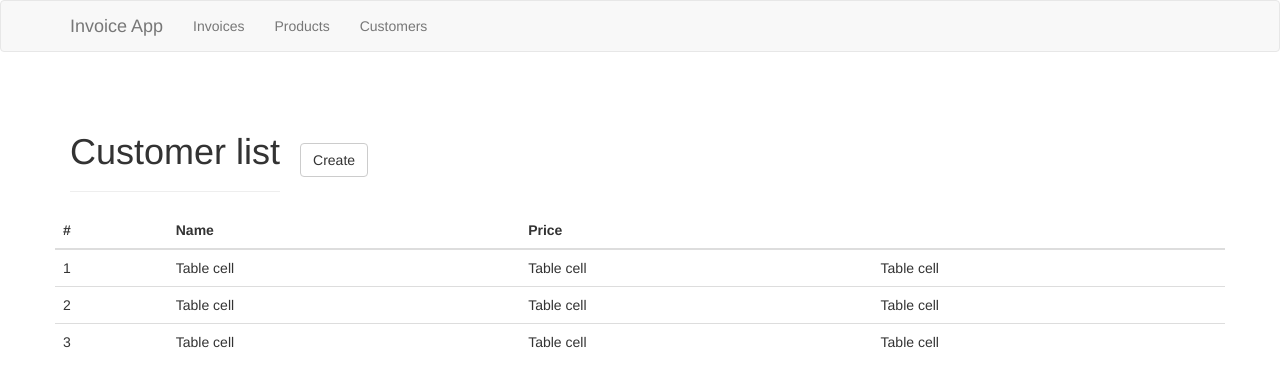
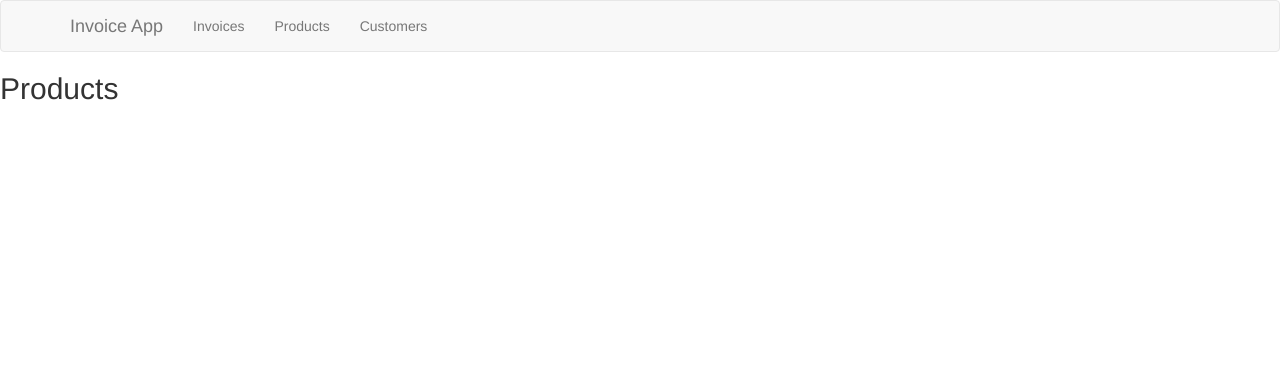
Before and after one commit to fdsea/react-app, a React app: page /products in a window 1280 px wide. Shown: the top 386 px of the page. Built offline with nearby package versions, Linux system fonts and the light colour scheme.

Commit message:
routing exp

```diff
--- a/src/app.jsx
+++ b/src/app.jsx
@@ -1,18 +1,23 @@
 import React from 'react';
 import { render } from 'react-dom';
-import { Button } from 'react-bootstrap';
 import HeaderApp from './headerApp';
-import CustomersTable from './customersTable';
-
-import { BrowserRouter , Route, Switch } from 'react-router-dom';
-import { Link } from 'react-router-dom';
+import PageContent from './pageContent';
+import createBrowserHistory from 'history/createBrowserHistory';
+import { Router, Link, Route, hashHistory } from 'react-router-dom';
 import 'react-select/dist/react-select.css';
 
-const App = () => (
-	<div>
-	    <HeaderApp />
-        <CustomersTable />
-	</div>
-);
+const history = createBrowserHistory();
 
+
+
+const App = () => {
+	return(
+		<Router history={history}>
+			<div>
+				<HeaderApp />
+				<PageContent />
+			</div>
+		</Router>
+  	);
+};
 render(<App />, document.getElementById('app-root'));
--- a/src/headerApp.jsx
+++ b/src/headerApp.jsx
@@ -1,26 +1,11 @@
 import React from 'react';
 import {Navbar,MenuItem, NavDropdown, Nav, NavItem, PageHeader, Grid, Row, Col, Button} from 'react-bootstrap';
-import CustomersModal from 'customersModal';
 import { Link } from 'react-router-dom';
 
 class HeaderApp extends React.Component {
 	constructor(props){
 		super(props);
-		this.state = {
-			showModal: false
-		};
-		this.showCustomersModal = this.showCustomersModal.bind(this);
-		this.hideCustomersModal = this.hideCustomersModal.bind(this);
-	}
-	showCustomersModal(){
-		this.setState({
-			showModal: true
-		});
-	}
-	hideCustomersModal(){
-		this.setState({
-			showModal: false
-		});
+
 	}
 	render(){
 		return(
@@ -34,27 +19,12 @@ class HeaderApp extends React.Component {
    				</Navbar.Header>
                 <Navbar.Collapse>
                   <Nav>
-
-                    <NavItem eventKey={1} href="#">Invoices</NavItem>
-                    <NavItem eventKey={2} href="#">Products</NavItem>
-	            	<NavItem eventKey={2} href="#">Customers</NavItem>
+                     <li><Link to = "/invoices">Invoices</Link></li>
+                     <li><Link to = "/products">Products</Link></li>
+	            	 <li><Link to = "/customers">Customers</Link></li>
                   </Nav>
                 </Navbar.Collapse>
             </Navbar>
-				<Grid>
-					 <Row className="show-grid">
-      					<Col xs={12} md={8}>
-      						<PageHeader style={{display: 'inline-block'}}>Customer list</PageHeader>
-      						<Button
-     						 	onClick = {this.showCustomersModal}
-      						 	style={{display: 'inline-block', marginLeft: '20px'}}>
-      						     	Create
-      					    </Button>
-      					    <CustomersModal visible = {this.state.showModal} hide={this.hideCustomersModal}/>
-      					</Col>
-    				</Row>
-				</Grid>
-
 		</div>
 		);
 	}
--- /dev/null
+++ b/src/layouts/customers.jsx
@@ -0,0 +1,47 @@
+import React from 'react';
+import CustomersModal from './../customersModal';
+import CustomersTable from './../customersTable';
+import { Grid, Row, Col, Button, PageHeader } from 'react-bootstrap';
+
+class Customers extends React.Component{
+	constructor(props){
+		super(props);
+		this.state = {
+			showModal: false
+		};
+		this.showCustomersModal = this.showCustomersModal.bind(this);
+		this.hideCustomersModal = this.hideCustomersModal.bind(this);
+	}
+	showCustomersModal(){
+		this.setState({
+			showModal: true
+		});
+	}
+	hideCustomersModal(){
+		this.setState({
+			showModal: false
+		});
+	}
+	render(){
+		return(
+			<Grid>
+				<Row className="show-grid">
+      				<Col xs={12} md={8}>
+      					<PageHeader style={{display: 'inline-block'}}>Customer list</PageHeader>
+      					<Button
+     						onClick = {this.showCustomersModal}
+      						style={{display: 'inline-block', marginLeft: '20px'}}>
+      						Create
+      					</Button>
+      					<CustomersModal visible = {this.state.showModal} hide={this.hideCustomersModal}/>
+      				</Col>
+    			</Row>
+    			<Row>
+    				<CustomersTable />
+    			</Row>
+			</Grid>
+		);
+	}
+
+}
+export default Customers;
--- /dev/null
+++ b/src/layouts/invoices.jsx
@@ -0,0 +1,11 @@
+import React from 'react';
+import { Link } from 'react-router-dom';
+
+const Invoices = () => {
+	return (
+		<div>
+			<h2>Invoices</h2>
+		</div>
+		);
+};
+ export default Invoices;
--- /dev/null
+++ b/src/layouts/products.jsx
@@ -0,0 +1,11 @@
+import React from 'react';
+
+
+const Products = () => {
+	return (
+		<div>
+			<h2>Products</h2>
+		</div>
+		);
+};
+ export default Products;
--- /dev/null
+++ b/src/pageContent.jsx
@@ -0,0 +1,22 @@
+import React from 'react';
+import { Route, Link} from 'react-router-dom';
+import Customers from 'layouts/customers';
+import Products from 'layouts/products';
+import Invoices from 'layouts/invoices';
+
+
+class PageContent extends React.Component{
+	constructor(props){
+		super(props);
+	}
+	render(){
+		return(
+			<main>
+			    <Route exact path="/customers" component={Customers} />
+				<Route path="/invoices" component={Invoices} />
+				<Route path="/products" component={Products} />
+			</main>
+		);
+	}
+}
+export default PageContent;
```
Also changed, not shown: 1 other file (tests, documents, lock files or other folders).
